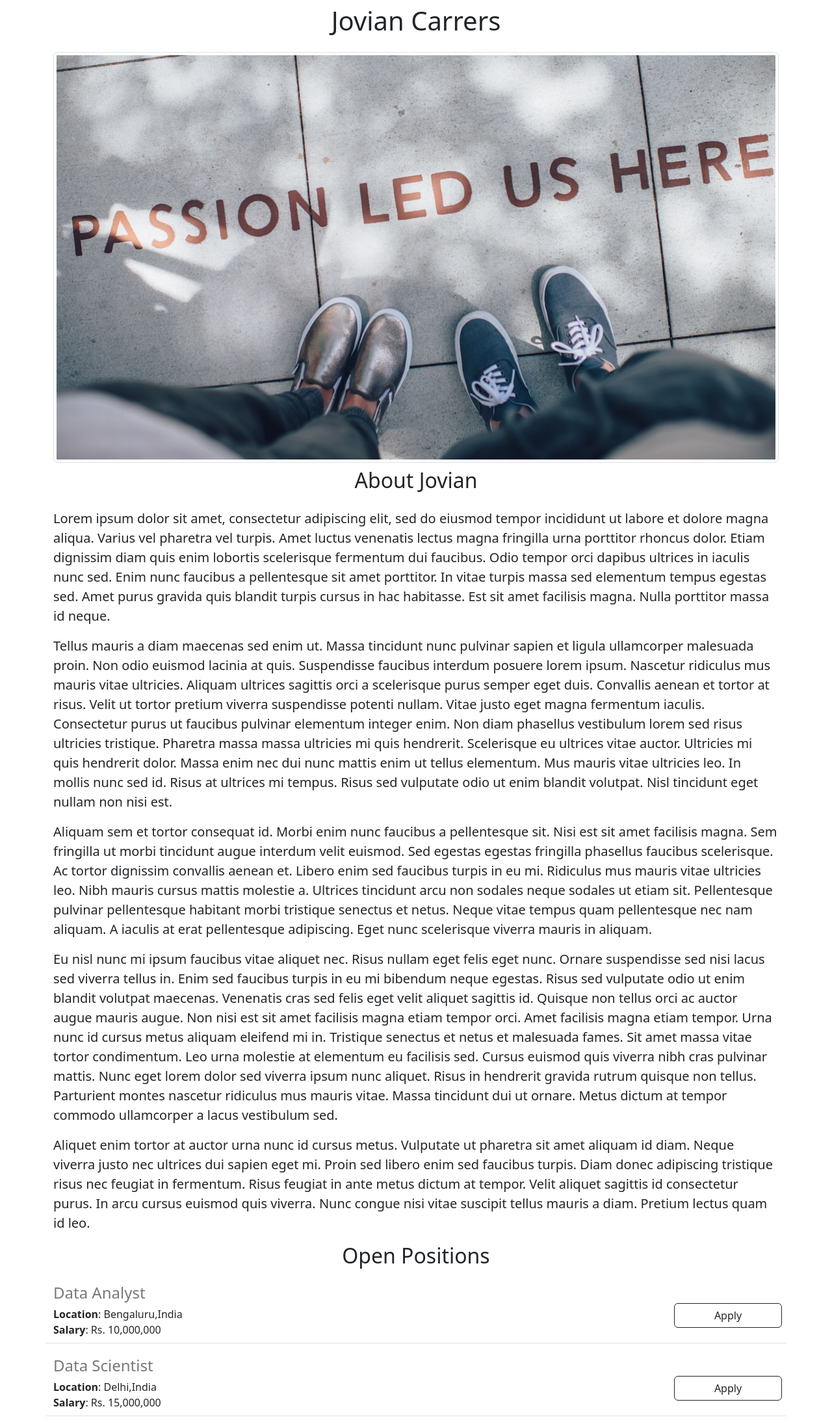
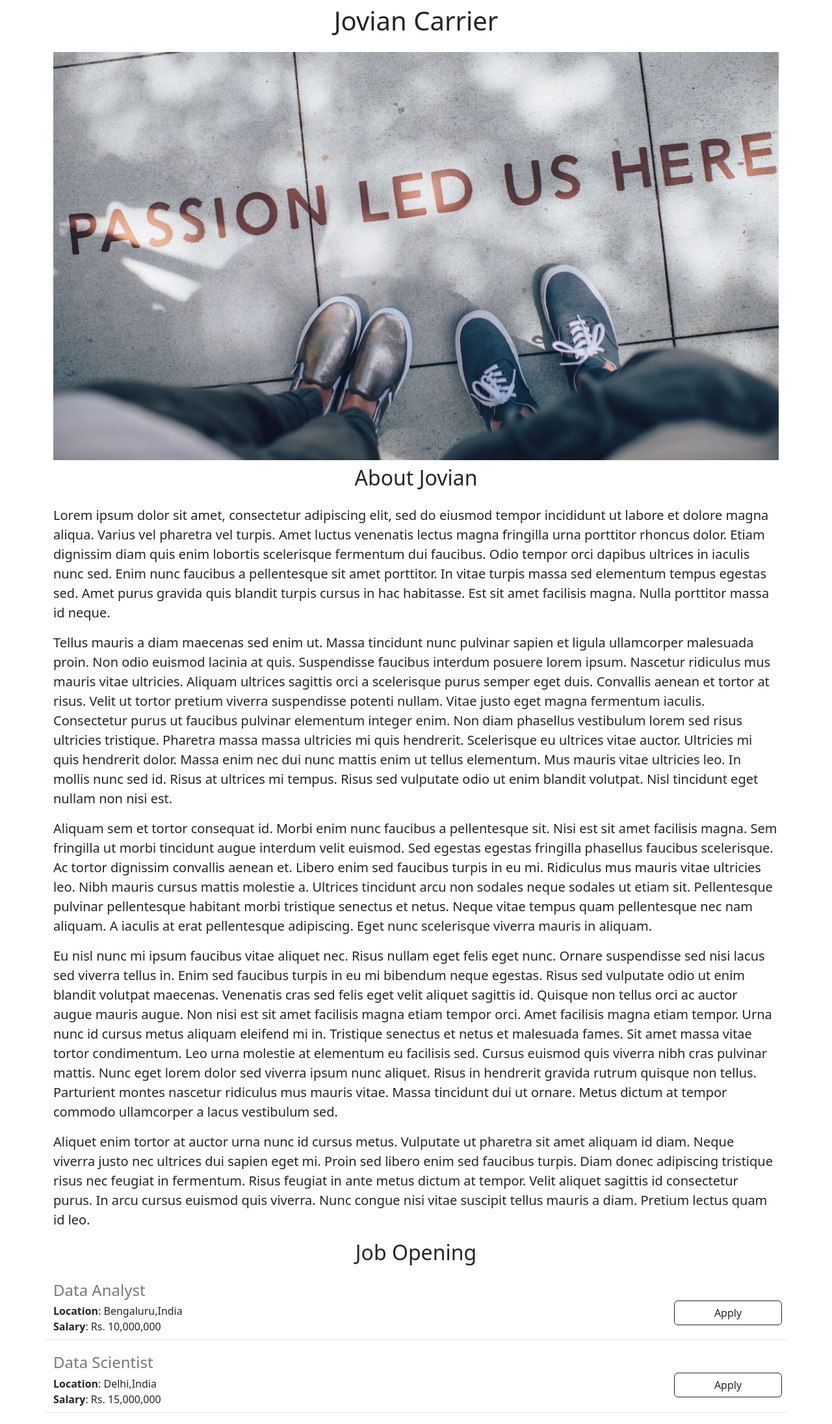
Before and after one commit to ManaasGupta/website, a Flask app: page / in a window 1280 px wide. Shown: the top 2191 px of the page at 65% size. Run offline with Flask 2, Linux system fonts and the light colour scheme.

Commit message:
updated files

```diff
--- a/templates/home.html
+++ b/templates/home.html
@@ -19,10 +19,10 @@
   </head>
   <body>
     <div class="container">
-      <h1 class="text-center mt-2 mb-4">{{company}} Carrers</h1>
+      <h1 class="text-center mt-2 mb-4">{{company}} Carrier</h1>
       <img
-        class="img-thumbnail img-fluid banner"
-        src="http://127.0.0.1:5000/static/banner.jpg"
+        class="img-fluid banner"
+        src="static\banner.jpg"
       />
       <h2 class="text-center mt-2 mb-4">About Jovian</h2>
       <p class="lead">
@@ -94,7 +94,7 @@
         purus. In arcu cursus euismod quis viverra. Nunc congue nisi vitae
         suscipit tellus mauris a diam. Pretium lectus quam id leo.
       </p>
-      <h2 class="text-center mt-2 mb-4">Open Positions</h2>
+      <h2 class="text-center mt-2 mb-4">Job Opening</h2>
       <div>{% for job in jobs %} {% include 'jobitem.html' %} {% endfor %}</div>
       <div class="text-center mt-2 mb-4">
         <button type="button" class="btn btn-outline-dark btn-lg">
```
